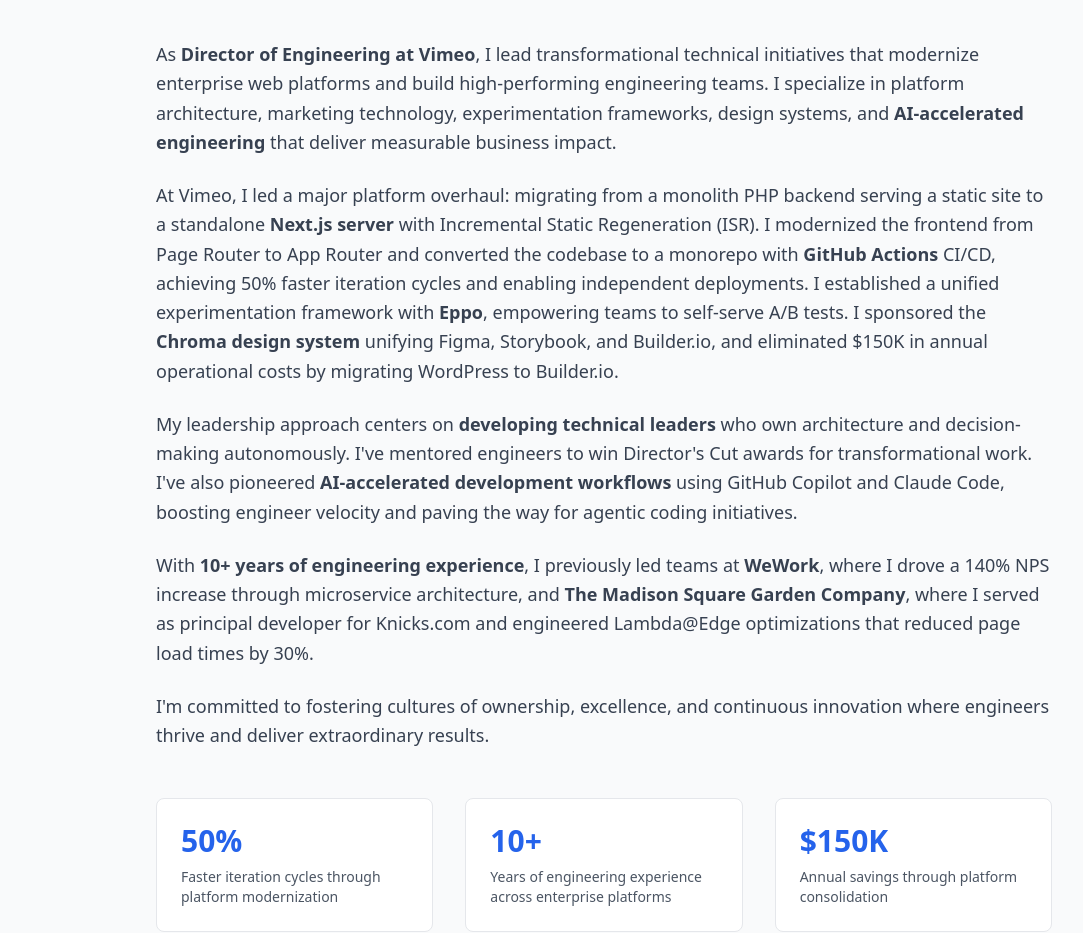
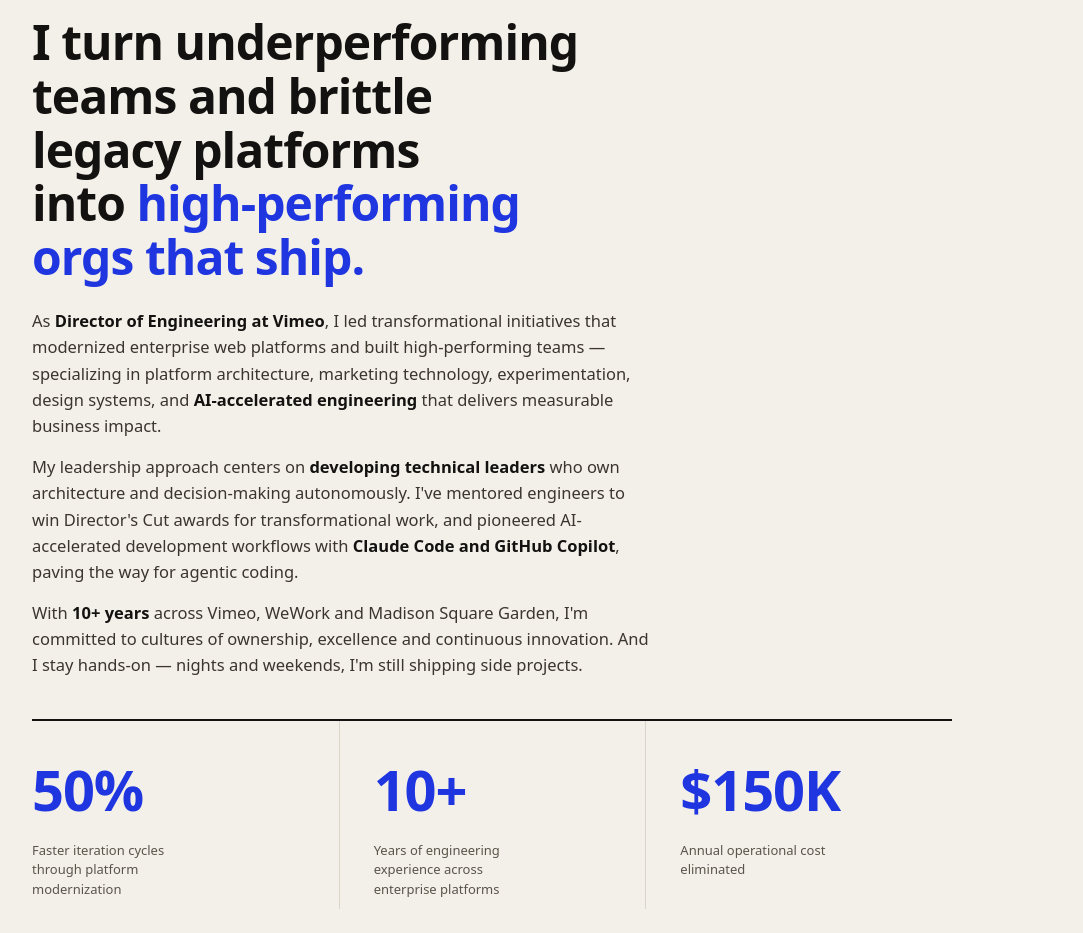
Before and after one commit to tshields86/travis-shields, a Next.js app: page / in a window 1280 px wide. Shown: the part 1079-2012 px from the top of the page, without its empty margins (36-1119 px from the left). Built offline with nearby package versions, Linux system fonts and the light colour scheme; a web font is replaced by a local one.

Commit message:
Rebuild About: display narrative, 3-paragraph body, 3-up stat row

```diff
--- a/components/About.tsx
+++ b/components/About.tsx
@@ -1,113 +1,51 @@
-'use client';
-
-import { motion } from 'framer-motion';
-import { useInView } from 'framer-motion';
-import { useRef } from 'react';
+import { SectionHeading } from "@/components/ui/SectionHeading";
+import { Reveal } from "@/components/ui/Reveal";
+import { aboutStats } from "@/lib/content";
 
 export function About() {
-  const ref = useRef(null);
-  const isInView = useInView(ref, { once: true, margin: '-100px' });
-
   return (
-    <section
-      id="about"
-      ref={ref}
-      className="py-24 px-6 bg-gray-50 dark:bg-gray-900/50"
-    >
-      <div className="container mx-auto max-w-4xl">
-        <motion.div
-          initial={{ opacity: 0, y: 50 }}
-          animate={isInView ? { opacity: 1, y: 0 } : { opacity: 0, y: 50 }}
-          transition={{ duration: 0.6 }}
-        >
-          {/* Section Header */}
-          <div className="mb-12">
-            <p className="text-blue-600 dark:text-blue-400 font-mono text-sm mb-2">
-              &gt; About Me
-            </p>
-            <h2 className="text-4xl md:text-5xl font-bold">
-              Building Teams, Platforms & Impact
-            </h2>
-          </div>
-
-          {/* Story Content */}
-          <div className="space-y-6 text-lg text-gray-700 dark:text-gray-300 leading-relaxed">
-            <p>
-              As <strong>Director of Engineering at Vimeo</strong>, I lead transformational
-              technical initiatives that modernize enterprise web platforms and build
-              high-performing engineering teams. I specialize in platform architecture,
-              marketing technology, experimentation frameworks, design systems, and{' '}
-              <strong>AI-accelerated engineering</strong> that deliver measurable business impact.
+    <section className="section" id="about">
+      <div className="wrap">
+        <Reveal>
+          <SectionHeading number="01" title="About" />
+          <div className="about">
+            <p className="narr">
+              I turn underperforming teams and brittle legacy platforms into{" "}
+              <span className="hl">high-performing orgs that ship.</span>
             </p>
 
+            <div className="body">
               <p>
-              At Vimeo, I led a major platform overhaul: migrating from a monolith PHP backend
-              serving a static site to a standalone <strong>Next.js server</strong> with Incremental
-              Static Regeneration (ISR). I modernized the frontend from Page Router to App Router and converted
-              the codebase to a monorepo with <strong>GitHub Actions</strong> CI/CD, achieving 50% faster iteration
-              cycles and enabling independent deployments. I established a unified experimentation
-              framework with <strong>Eppo</strong>, empowering teams to self-serve A/B tests. I
-              sponsored the <strong>Chroma design system</strong> unifying Figma, Storybook, and
-              Builder.io, and eliminated $150K in annual operational costs by migrating WordPress to Builder.io.
+                As <b>Director of Engineering at Vimeo</b>, I led transformational initiatives
+                that modernized enterprise web platforms and built high-performing teams —
+                specializing in platform architecture, marketing technology, experimentation,
+                design systems, and <b>AI-accelerated engineering</b> that delivers measurable
+                business impact.
               </p>
-
               <p>
-              My leadership approach centers on <strong>developing technical leaders</strong> who own
-              architecture and decision-making autonomously. I&apos;ve mentored engineers to win Director&apos;s
-              Cut awards for transformational work. I&apos;ve also pioneered{' '}
-              <strong>AI-accelerated development workflows</strong> using GitHub Copilot and Claude
-              Code, boosting engineer velocity and paving the way for agentic coding initiatives.
+                My leadership approach centers on <b>developing technical leaders</b> who own
+                architecture and decision-making autonomously. I&apos;ve mentored engineers to win
+                Director&apos;s Cut awards for transformational work, and pioneered AI-accelerated
+                development workflows with <b>Claude Code and GitHub Copilot</b>, paving the way
+                for agentic coding.
               </p>
-
               <p>
-              With <strong>10+ years of engineering experience</strong>, I previously led teams at{' '}
-              <strong>WeWork</strong>, where I drove a 140% NPS increase through microservice
-              architecture, and <strong>The Madison Square Garden Company</strong>, where I served
-              as principal developer for Knicks.com and engineered Lambda@Edge optimizations that
-              reduced page load times by 30%.
-            </p>
-
-            <p>
-              I&apos;m committed to fostering cultures of ownership, excellence, and continuous innovation
-              where engineers thrive and deliver extraordinary results.
+                With <b>10+ years</b> across Vimeo, WeWork and Madison Square Garden, I&apos;m
+                committed to cultures of ownership, excellence and continuous innovation. And I
+                stay hands-on — nights and weekends, I&apos;m still shipping side projects.
               </p>
             </div>
 
-          {/* Key Achievements */}
-          <motion.div
-            initial={{ opacity: 0, y: 30 }}
-            animate={isInView ? { opacity: 1, y: 0 } : { opacity: 0, y: 30 }}
-            transition={{ duration: 0.6, delay: 0.3 }}
-            className="mt-12 grid grid-cols-1 md:grid-cols-3 gap-8"
-          >
-            <div className="p-6 bg-white dark:bg-gray-800 rounded-lg border border-gray-200 dark:border-gray-700">
-              <div className="text-3xl font-bold text-blue-600 dark:text-blue-400 mb-2">
-                50%
+            <div className="stats3">
+              {aboutStats.map((stat) => (
+                <div className="s" key={stat.value}>
+                  <div className="n">{stat.value}</div>
+                  <div className="l">{stat.label}</div>
                 </div>
-              <div className="text-sm text-gray-600 dark:text-gray-400">
-                Faster iteration cycles through platform modernization
+              ))}
             </div>
           </div>
-
-            <div className="p-6 bg-white dark:bg-gray-800 rounded-lg border border-gray-200 dark:border-gray-700">
-              <div className="text-3xl font-bold text-blue-600 dark:text-blue-400 mb-2">
-                10+
-              </div>
-              <div className="text-sm text-gray-600 dark:text-gray-400">
-                Years of engineering experience across enterprise platforms
-              </div>
-            </div>
-
-            <div className="p-6 bg-white dark:bg-gray-800 rounded-lg border border-gray-200 dark:border-gray-700">
-              <div className="text-3xl font-bold text-blue-600 dark:text-blue-400 mb-2">
-                $150K
-              </div>
-              <div className="text-sm text-gray-600 dark:text-gray-400">
-                Annual savings through platform consolidation
-              </div>
-            </div>
-          </motion.div>
-        </motion.div>
+        </Reveal>
       </div>
     </section>
   );
```
Lines whose indentation alone changed are shown as unchanged.
